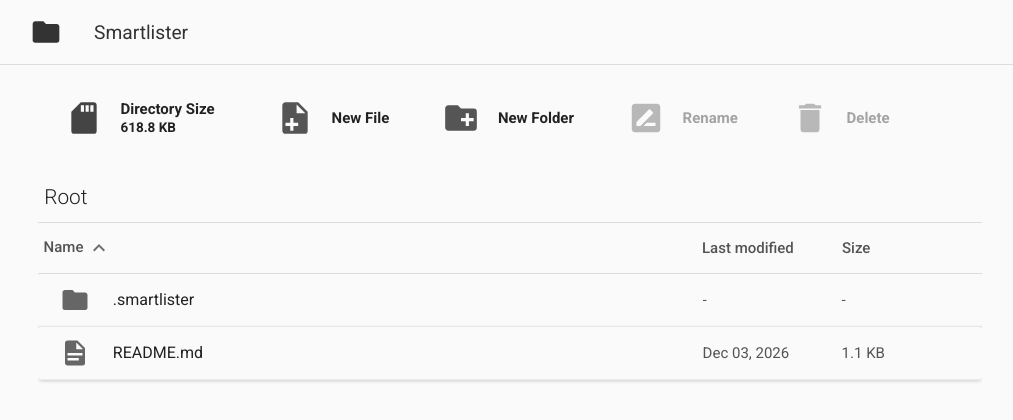
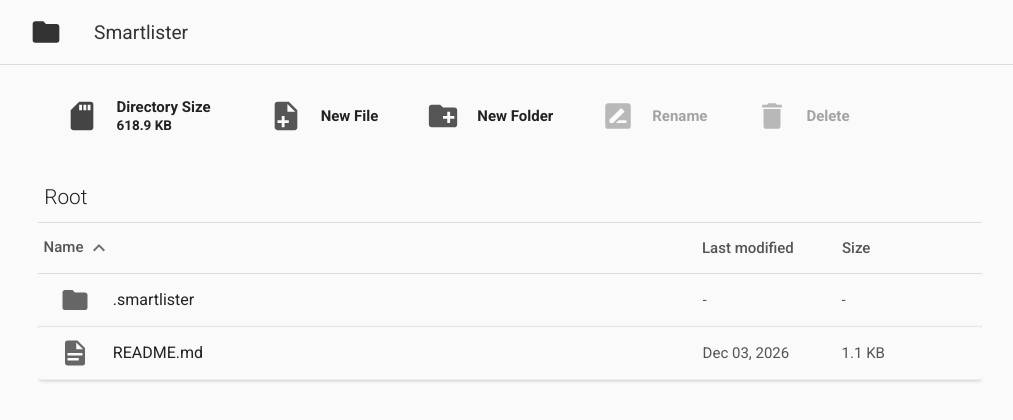
Before and after one commit to hmerritt/smartlister, a PHP site: page /index.php?directory=root in a window 1280 px wide. Shown: the top 420 px of the page, without its empty margins (130-1143 px from the left). Run offline with PHP 8.4, Linux system fonts and the light colour scheme; some web fonts are replaced.

Commit message:
improved ui

```diff
--- a/.smartlister/css/main.css
+++ b/.smartlister/css/main.css
@@ -381,9 +381,9 @@ body {
   align-items: center;
   cursor: pointer;
   width: auto;
-  height: 60px;
+  height: 55px;
   margin: 0 .38em;
-  padding: 0 1.28em;
+  padding: 0 1.1em;
   border-radius: 6px;
   background-color: #fafafa;
   -webkit-transition: all 120ms ease;
@@ -401,8 +401,8 @@ body {
 .info-items .item svg,
 .info-items .item .img {
   fill: #777;
-  width: 38px;
-  height: 38px;
+  width: 34px;
+  height: 34px;
   border-radius: 7px;
   background-size: cover;
   background-position: center;
@@ -497,6 +497,10 @@ body {
 
 .breadcrums .item:first-child {
   text-transform: capitalize;
+}
+
+.breadcrums .item:hover {
+  background-color: #ededed;
 }
 
 
```
Also changed, not shown: 1 other file.
